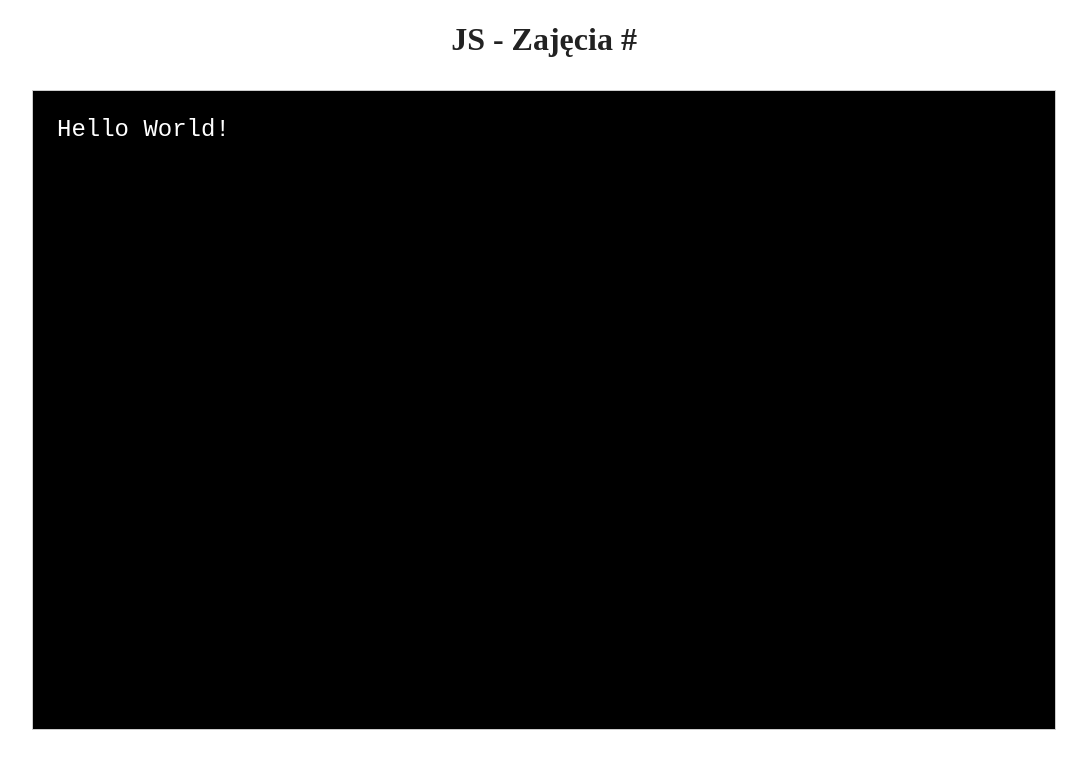
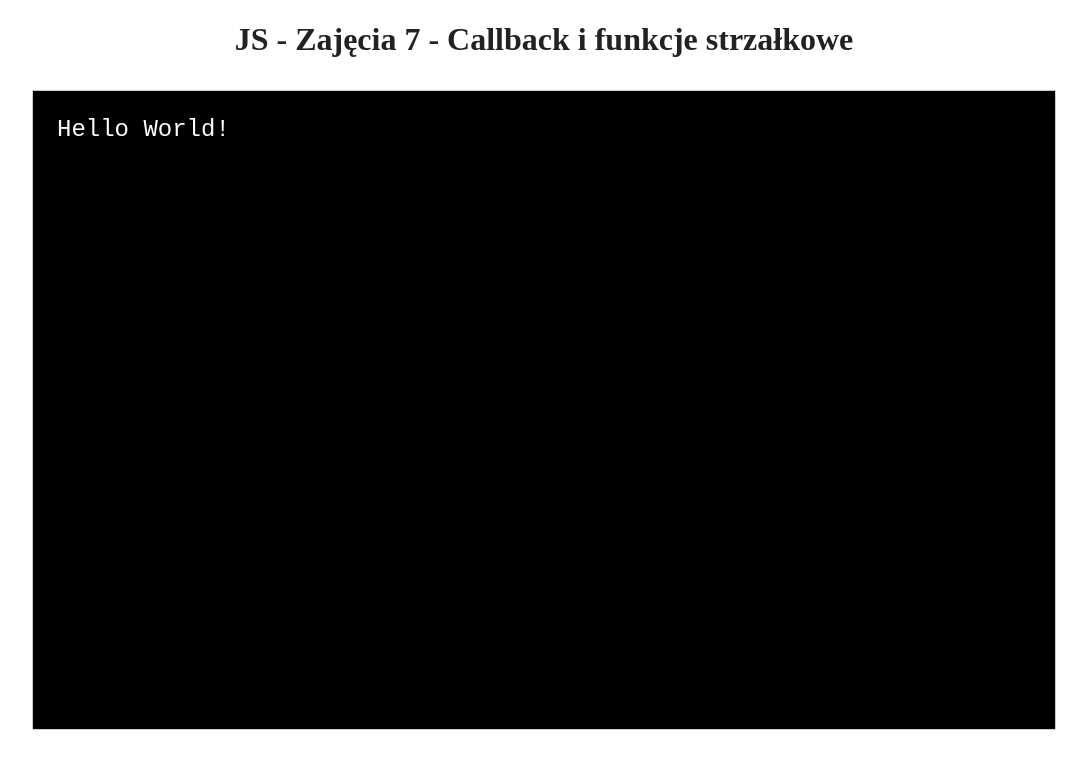
Before and after one commit to Moviss/js-07, a website built with Parcel: page index.html in a window 1280 px wide. Shown: the whole page, without its empty margins (96-1183 px from the left). Built offline with nearby package versions, Linux system fonts and the light colour scheme.

Commit message:
after lecture

```diff
--- a/index.html
+++ b/index.html
@@ -3,7 +3,7 @@
 
 <head>
   <meta charset="utf-8">
-  <title>JS - Zajęcia #</title>
+  <title>JS - Zajęcia 7</title>
   <meta name="description" content="">
   <meta name="viewport" content="width=device-width, initial-scale=1">
 
@@ -27,7 +27,7 @@
 </head>
 
 <body>
-<h1 class="page-title">JS - Zajęcia #</h1>
+<h1 class="page-title">JS - Zajęcia 7 - Callback i funkcje strzałkowe</h1>
 <div class="js-content">
   <code id="js-output"></code>
 </div>
--- a/package.json
+++ b/package.json
@@ -1,5 +1,5 @@
 {
-  "name": "js-lecture-template",
+  "name": "js-07",
   "version": "1..0.1",
   "description": "",
   "license": "",
```
Also changed, not shown: js/main.js (+188 -0 lines), README.md.
